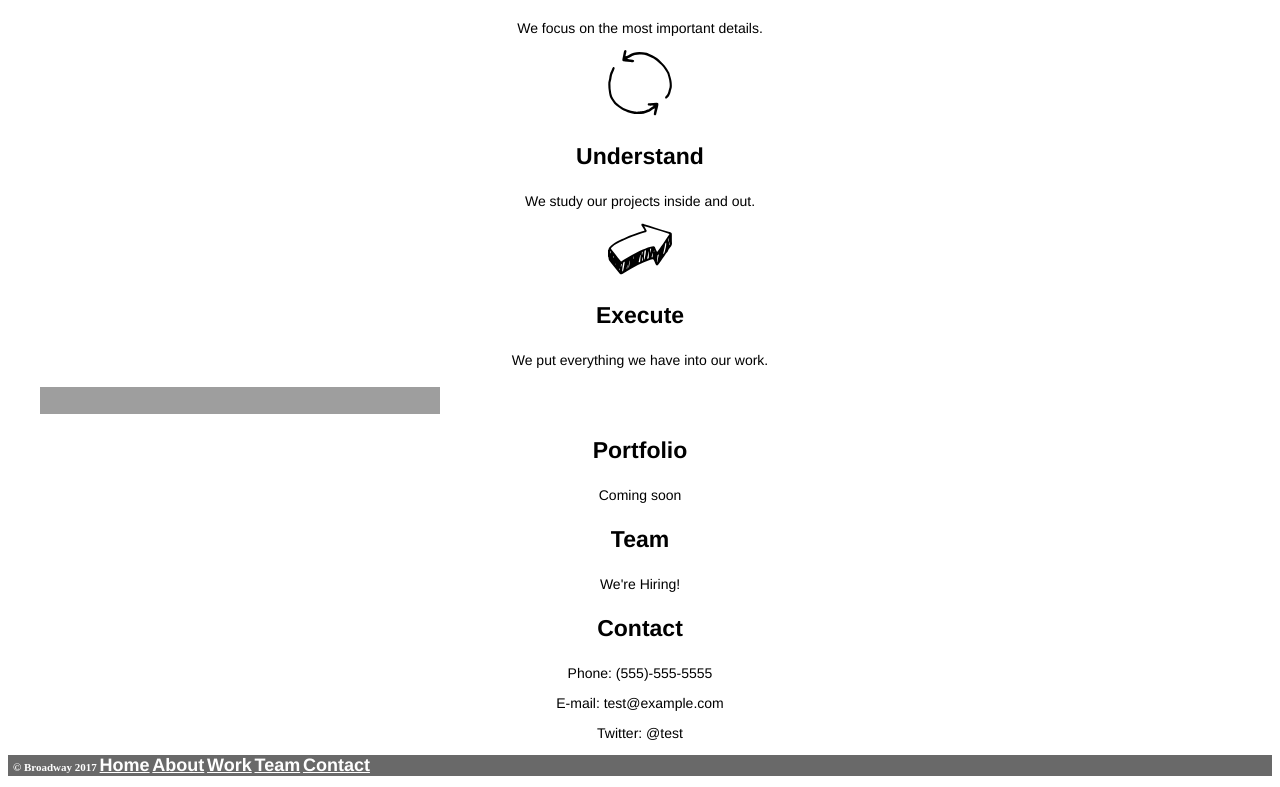
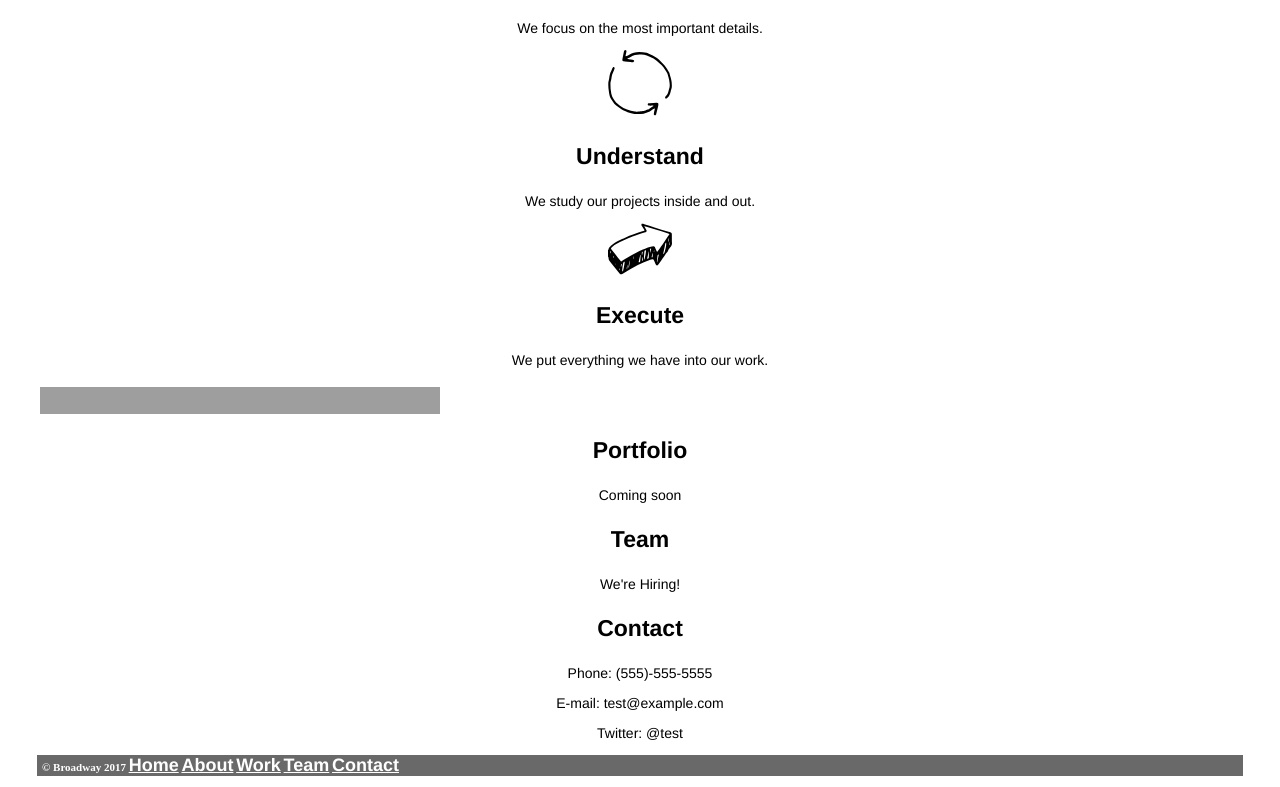
Before and after one commit to Winklerjtp/Broadway, a plain HTML site: page index.html in a window 1280 px wide. Shown: the part 517-1304 px from the top of the page. Drawn offline with Linux system fonts and the light colour scheme; grey boxes are pictures that could not be loaded.

Commit message:
modify css

```diff
--- a/resources/css/style.css
+++ b/resources/css/style.css
@@ -59,6 +59,8 @@ p {
   background-color: dimgray;
   text-align: left;
   padding-left: 5px;
+  width: 95%;
+  display: block;
 }
 
 .footer p {
```
